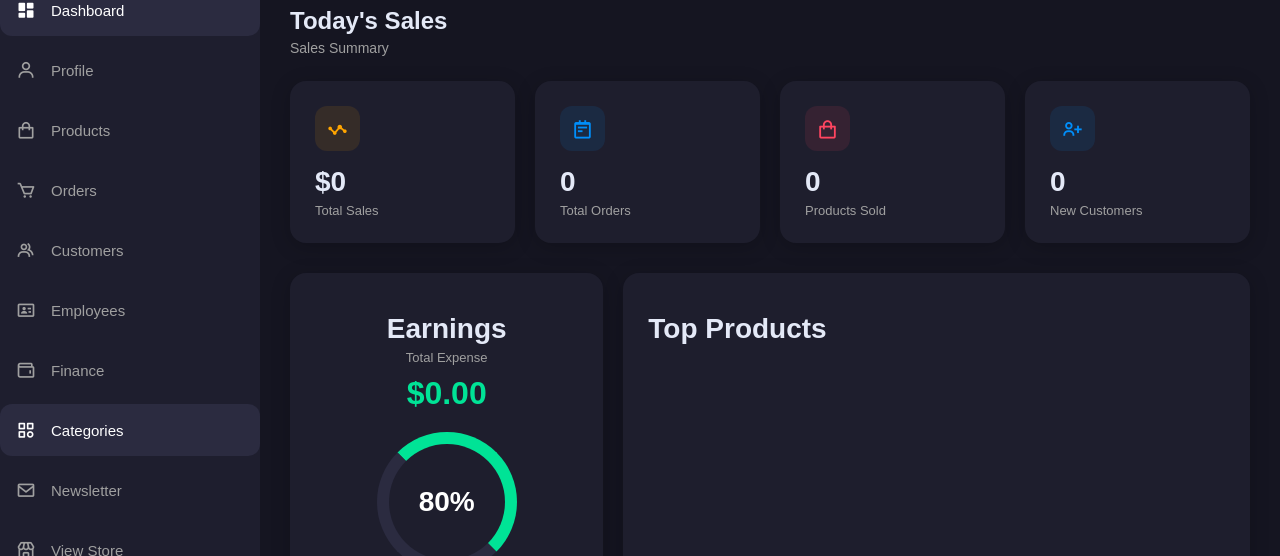
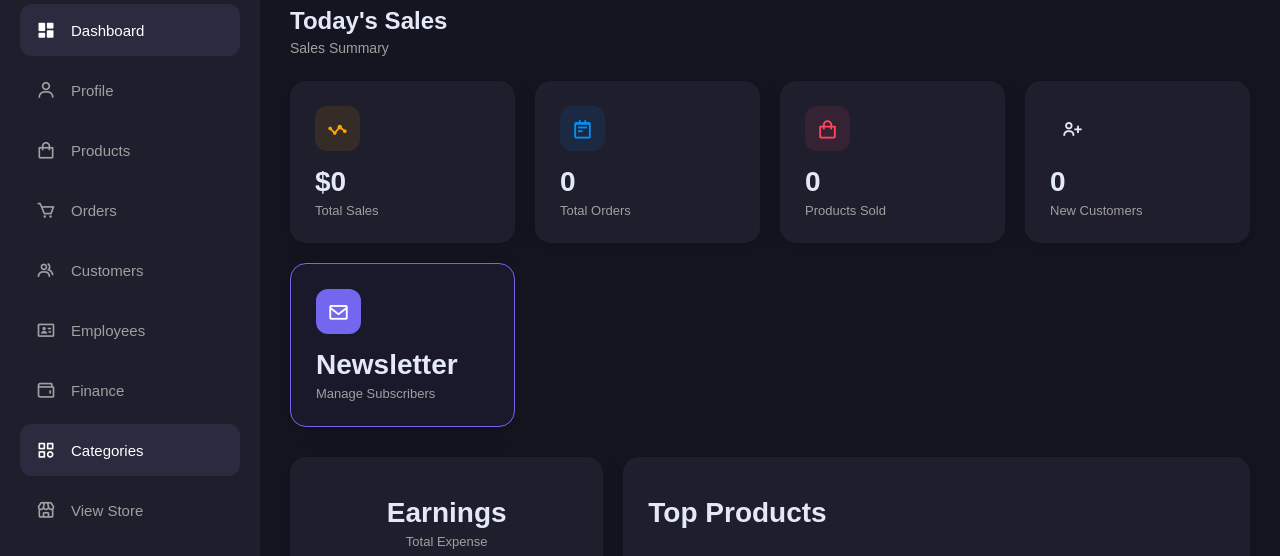
Before and after one commit to adandar3959/luxe-store, a website: page public/admin-dashboard.html in a window 1280 px wide. Shown: the part 118-674 px from the top of the page. Drawn offline with nearby package versions, Linux system fonts and the light colour scheme; no server answers; sample sign-in values are in the browser's storage.

```diff
--- a/public/admin-dashboard.html
+++ b/public/admin-dashboard.html
@@ -23,7 +23,6 @@
         <a href="admin-employees.html" class="menu-item"><i class='bx bx-id-card'></i> Employees</a>
         <a href="admin-finance.html" class="menu-item"><i class='bx bx-wallet'></i> Finance</a>
         <a href="categories.html" class="menu-item active"><i class='bx bx-category'></i> Categories</a>
-        <a href="admin-newsletter.html" class="menu-item"><i class='bx bx-envelope'></i> Newsletter</a>
         <a href="index.html" class="menu-item"><i class='bx bx-store'></i> View Store</a>
 </div>
 
@@ -57,9 +56,14 @@
                 <p>Products Sold</p>
             </div>
             <div class="card">
-                <div class="icon-box blue"><i class='bx bx-user-plus'></i></div>
+                <div class="icon-box light-blue"><i class='bx bx-user-plus'></i></div>
                 <h3 id="statCustomers">0</h3>
                 <p>New Customers</p>
+            </div>
+            <div class="card newsletter-btn-card" onclick="window.location.href='admin-newsletter.html'" style="cursor: pointer; border: 1px solid #7367f0; background: rgba(115, 103, 240, 0.05);">
+                <div class="icon-box" style="background: #7367f0; color: white;"><i class='bx bx-envelope'></i></div>
+                <h3>Newsletter</h3>
+                <p>Manage Subscribers</p>
             </div>
         </div>
 
--- a/public/css/admin-dashboard.css
+++ b/public/css/admin-dashboard.css
@@ -27,27 +27,15 @@
 
 /* --- SIDEBAR --- */
 .sidebar {
-    width: 260px; /* Or your current width */
-    height: 100vh; /* Full viewport height */
+    width: 260px;
+    background: var(--panel-dark);
+    height: 100vh;
+    padding: 20px;
     position: fixed;
-    top: 10;
+    top: 0;
     left: 0;
-    background: #1e1e2e;
-
-    /* ADD THESE THREE LINES */
-    overflow-y: auto;       /* Enables vertical scrolling */
     display: flex;
     flex-direction: column;
-}
-
-/* Optional: Make the scrollbar look modern and thin */
-.sidebar::-webkit-scrollbar {
-    width: 5px;
-}
-
-.sidebar::-webkit-scrollbar-thumb {
-    background: #3f3f5a;
-    border-radius: 10px;
 }
 
 .logo {
@@ -125,11 +113,30 @@
 .section-title { font-size: 24px; margin-bottom: 5px; }
 .section-subtitle { color: var(--text-muted); margin-bottom: 25px; font-size: 14px; }
 
+/* Update the grid to handle 5 items automatically */
 .stats-grid {
     display: grid;
-    grid-template-columns: repeat(auto-fit, minmax(220px, 1fr));
+    grid-template-columns: repeat(auto-fit, minmax(200px, 1fr));
     gap: 20px;
     margin-bottom: 30px;
+}
+
+/* Newsletter Card Specifics */
+.newsletter-card {
+    cursor: pointer;
+    border: 1px solid transparent;
+    transition: all 0.3s ease;
+}
+
+.newsletter-card:hover {
+    border-color: var(--accent);
+    background: #2b2b40;
+    transform: translateY(-5px);
+}
+
+.accent-box {
+    color: var(--accent);
+    background: rgba(105, 92, 254, 0.1);
 }
 
 .card {
```
Also changed, not shown: public/admin-employees.html (+0 -1 lines), public/admin-finance.html (+0 -1 lines), public/admin-newsletter.html (+0 -14 lines), public/admin-orders.html (+0 -2 lines), public/admin-products.html (+0 -1 lines).
